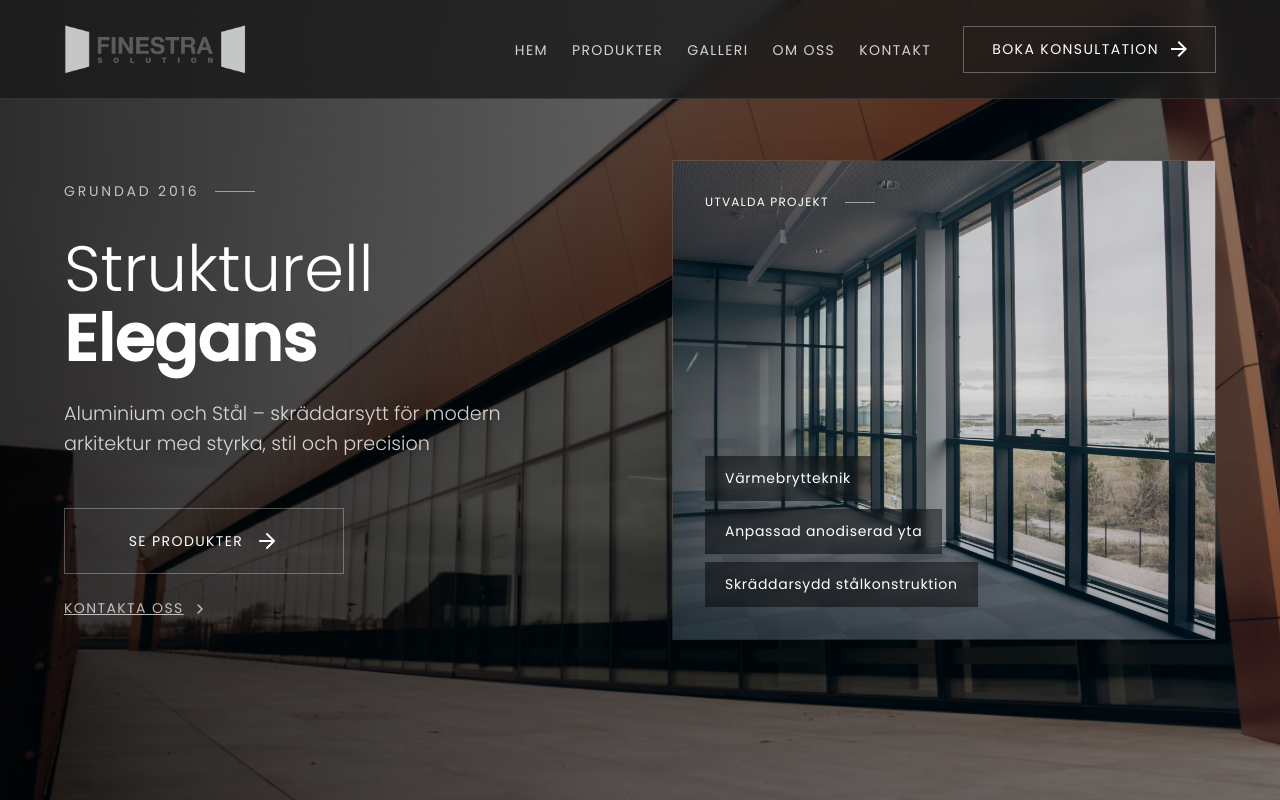
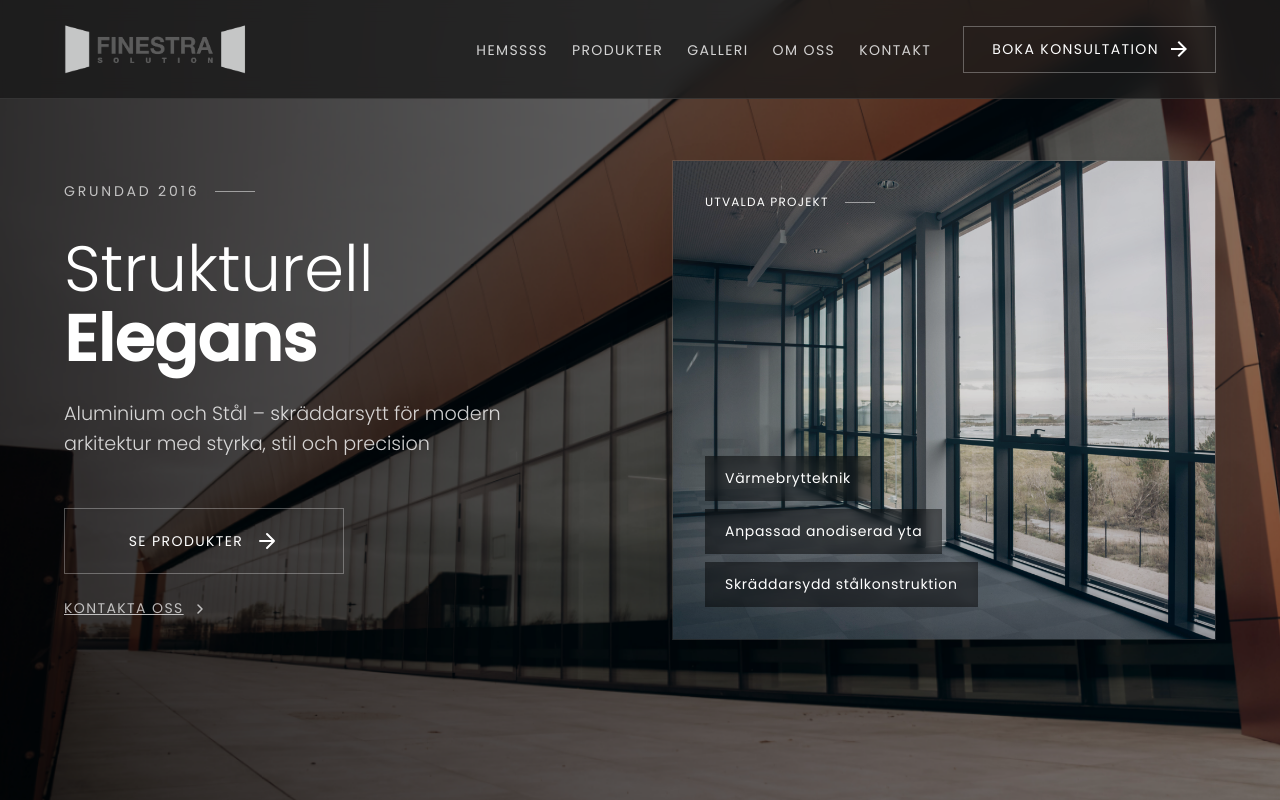
Before and after one commit to RudolfsSuklais/fsbranddorrar, a React (Vite) app: page / in a window 1280 px wide. Shown: the top 800 px of the page. Built offline with nearby package versions, Linux system fonts and the light colour scheme.

Commit message:
did some work

```diff
--- a/src/components/navbar/NavBar.jsx
+++ b/src/components/navbar/NavBar.jsx
@@ -45,7 +45,7 @@ const Navbar = () => {
                                 href="/"
                                 className="hp-nav-link"
                                 onClick={toggleMenu}>
-                                Hem
+                                HemSSSS
                             </a>
                         </li>
                         <li>
```
